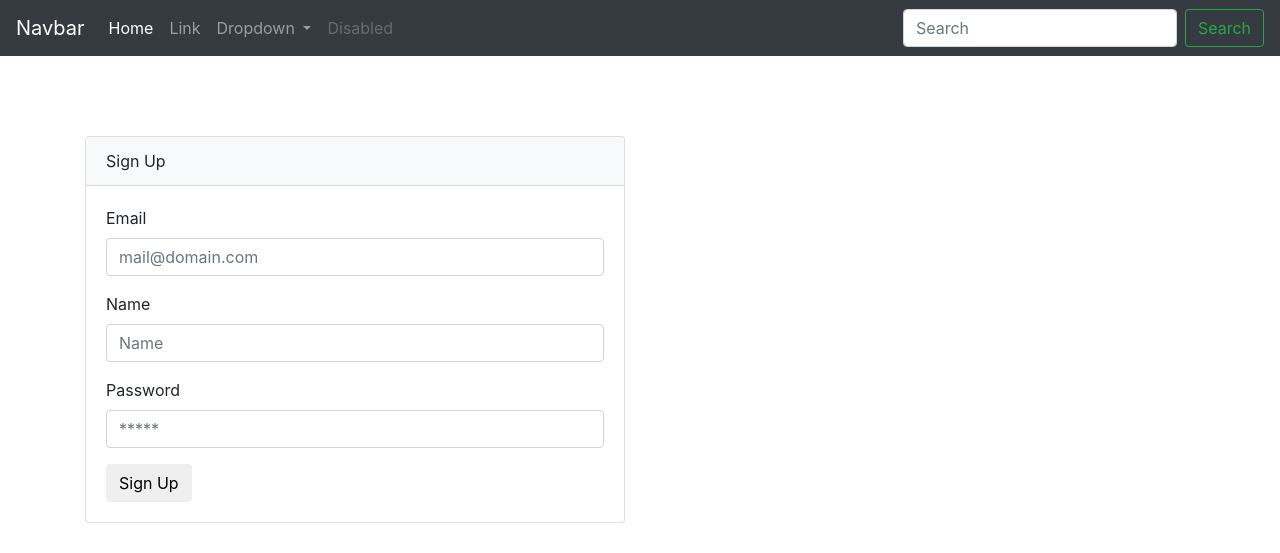
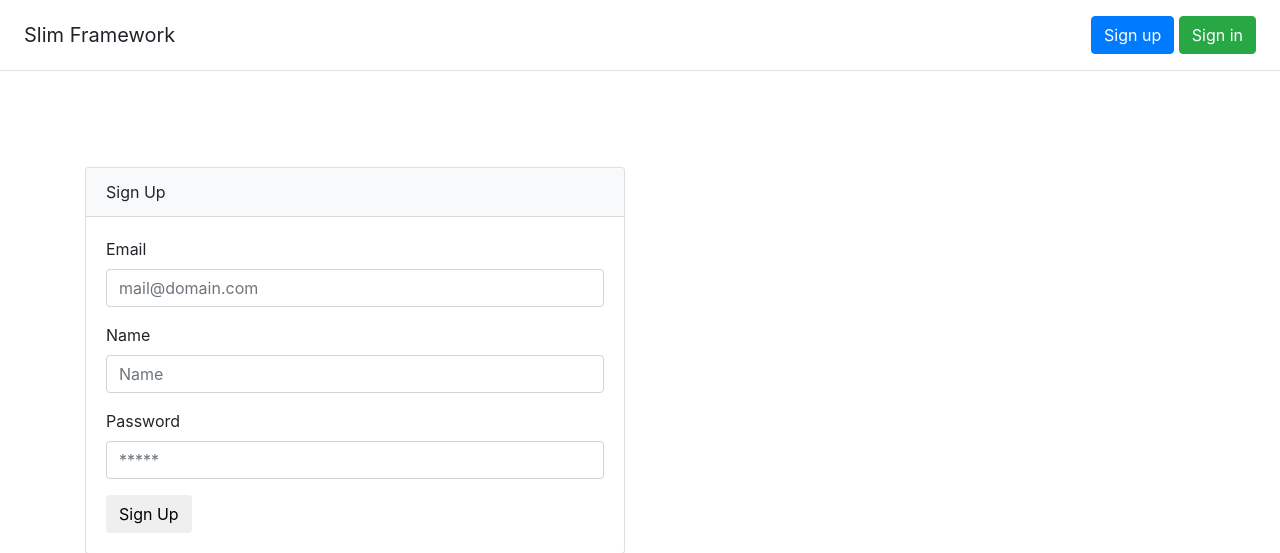
Before and after one commit to yomraliahmet/php-slim-authentication, a PHP site: template resources/views/auth/signup.twig in a window 1280 px wide. Shown: the top 553 px of the page. Run offline with PHP 8.4, Linux system fonts and the light colour scheme; the template is opened without the code that fills it: most values are stand-ins (such as "Sample title", 1, 10 or a date in 2020); some libraries are stand-ins or nearby versions.

Commit message:
sign in , sign out işlemleri yapıldı

```diff
--- a/app/routes.php
+++ b/app/routes.php
@@ -12,3 +12,5 @@ $app->post('/auth/signup','AuthController:postSignUp');
 
 $app->get('/auth/signin','AuthController:getSignIn')->setName('auth.signin');
 $app->post('/auth/signin','AuthController:postSignIn');
+
+$app->get('/auth/signout','AuthController:getSignOut')->setName('auth.signout');
--- a/resources/views/templates/partials/navigation.twig
+++ b/resources/views/templates/partials/navigation.twig
@@ -1,35 +1,13 @@
-<nav class="navbar navbar-expand-lg navbar-dark bg-dark">
-  <a class="navbar-brand" href="#">Navbar</a>
-  <button class="navbar-toggler" type="button" data-toggle="collapse" data-target="#navbarSupportedContent" aria-controls="navbarSupportedContent" aria-expanded="false" aria-label="Toggle navigation">
-    <span class="navbar-toggler-icon"></span>
-  </button>
 
-  <div class="collapse navbar-collapse" id="navbarSupportedContent">
-    <ul class="navbar-nav mr-auto">
-      <li class="nav-item active">
-        <a class="nav-link" href="#">Home <span class="sr-only">(current)</span></a>
-      </li>
-      <li class="nav-item">
-        <a class="nav-link" href="#">Link</a>
-      </li>
-      <li class="nav-item dropdown">
-        <a class="nav-link dropdown-toggle" href="#" id="navbarDropdown" role="button" data-toggle="dropdown" aria-haspopup="true" aria-expanded="false">
-          Dropdown
-        </a>
-        <div class="dropdown-menu" aria-labelledby="navbarDropdown">
-          <a class="dropdown-item" href="#">Action</a>
-          <a class="dropdown-item" href="#">Another action</a>
-          <div class="dropdown-divider"></div>
-          <a class="dropdown-item" href="#">Something else here</a>
-        </div>
-      </li>
-      <li class="nav-item">
-        <a class="nav-link disabled" href="#">Disabled</a>
-      </li>
-    </ul>
-    <form class="form-inline my-2 my-lg-0">
-      <input class="form-control mr-sm-2" type="search" placeholder="Search" aria-label="Search">
-      <button class="btn btn-outline-success my-2 my-sm-0" type="submit">Search</button>
-    </form>
-  </div>
-</nav>
+    <div class="d-flex flex-column flex-md-row align-items-center p-3 px-md-4 mb-3 bg-white border-bottom box-shadow">
+      <h5 class="my-0 mr-md-auto font-weight-normal">Slim Framework</h5>
+      {% if auth.check %}
+        <a class="" href="javascript:return false;">{{ auth.user.name }}</a> &nbsp;
+        <a class="btn btn-info" href="#">Profile</a> &nbsp;
+        <a class="btn btn-danger" href="{{ path_for('auth.signout') }}">Sign out</a>
+       {% else %}
+        <a class="btn btn-primary" href="{{ path_for('auth.signup') }}">Sign up</a> &nbsp;
+        <a class="btn btn-success" href="{{ path_for('auth.signin') }}">Sign in</a>
+       {% endif %}
+
+    </div>
```
Also changed, not shown: app/Auth/Auth.php (added, +41 -0 lines), app/Controllers/Auth/AuthController.php (+19 -0 lines), bootstrap/app.php (+12 -1 lines).
